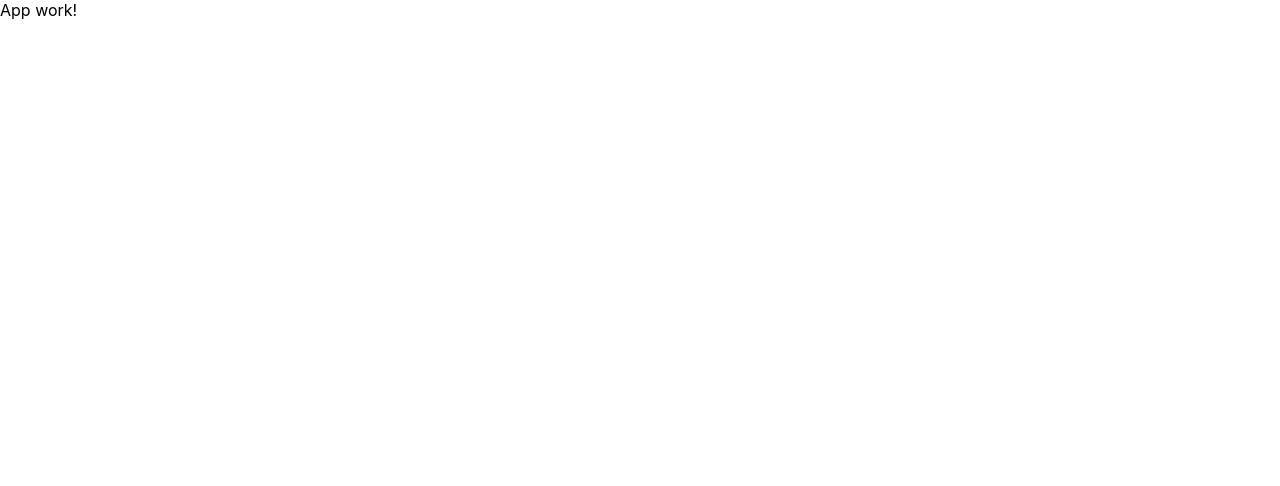
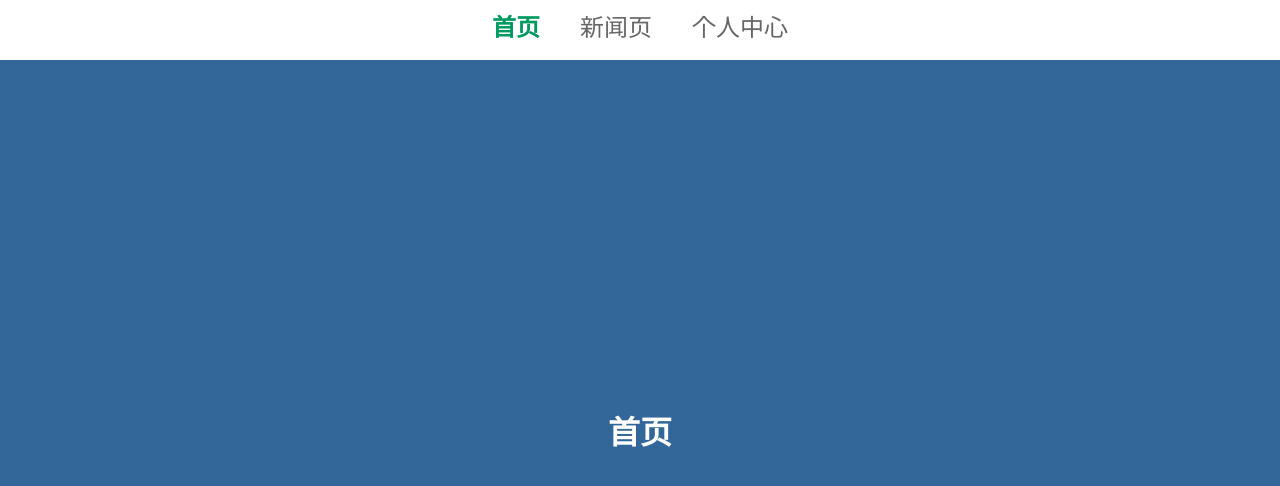
Before and after one commit to wcly/react-demo, a React (Create React App) app: page / in a window 1280 px wide. Shown: the top 486 px of the page. Built offline with nearby package versions, Linux system fonts and the light colour scheme.

Commit message:
路由切换动画组件

```diff
--- a/package.json
+++ b/package.json
@@ -6,10 +6,12 @@
     "@testing-library/jest-dom": "^4.2.4",
     "@testing-library/react": "^9.3.2",
     "@testing-library/user-event": "^7.1.2",
+    "animate.css": "^3.7.2",
     "react": "^16.12.0",
     "react-dom": "^16.12.0",
     "react-router-dom": "^5.1.2",
-    "react-scripts": "3.3.1"
+    "react-scripts": "3.3.1",
+    "react-transition-group": "^4.3.0"
   },
   "scripts": {
     "start": "react-scripts start",
--- /dev/null
+++ b/src/App.css
@@ -0,0 +1,12 @@
+.container{
+    position: relative;
+    min-height: 100vh;
+    overflow: hidden;
+}
+
+.content{
+    position: absolute;
+    top: 60px;
+    width: 100%;
+    bottom: 0;
+}
--- a/src/App.js
+++ b/src/App.js
@@ -1,8 +1,24 @@
 import React from 'react';
+import NavBar from './components/NavBar'
+import { BrowserRouter as Router } from 'react-router-dom'
+import Home from './pages/Home'
+import News from './pages/News'
+import Personal from './pages/Personal'
+import './App.css'
+import TransitionRoute from './components/TransitionRoute'
 
 function App() {
   return (
-    <div>App work!</div>
+    <div className="container">
+    <Router>
+      <NavBar />
+      <div className="content">
+        <TransitionRoute path="/" exact component={Home} />
+        <TransitionRoute path="/home" exact component={News} />
+        <TransitionRoute path="/personal" exact component={Personal} />
+      </div>
+    </Router>
+    </div>
   );
 }
 
--- /dev/null
+++ b/src/components/NavBar.css
@@ -0,0 +1,21 @@
+.navbar{
+    text-align: center;
+    border-bottom: 1px solid #f3f3f3;
+    box-shadow: 0px 2px 10px #ccc;
+    height: 60px;
+    line-height: 60px;
+}
+
+.navbar a{
+    text-decoration: none;
+    color: #666;
+    line-height: 24px;
+    font-size: 24px;
+    margin: 0 20px;
+    display: inline-block;
+}
+
+.navbar a.active{
+    color: #009a61;
+    font-weight: bold;
+}
--- /dev/null
+++ b/src/components/NavBar.js
@@ -0,0 +1,13 @@
+import React from 'react'
+import { NavLink } from 'react-router-dom'
+import './NavBar.css'
+
+export default function NavBar() {
+    return (
+        <nav className="navbar">
+            <NavLink to="/" exact>首页</NavLink>
+            <NavLink to="/home" exact>新闻页</NavLink>
+            <NavLink to="/personal" exact>个人中心</NavLink>
+        </nav>
+    )
+}
--- /dev/null
+++ b/src/components/TransitionRoute.js
@@ -0,0 +1,29 @@
+import React from 'react'
+import { Route } from 'react-router-dom'
+import 'animate.css'
+import { CSSTransition } from 'react-transition-group'
+
+export default function TransitionRoute(props) {
+    const { component: Component, ...rest } = props
+
+    return (
+        <Route {...rest}>
+            {({ match }) => {
+                return (
+                    <CSSTransition
+                        in={match ? true : false}
+                        timeout={1000}
+                        classNames={{
+                            enter: "animated fast zoomIn",
+                            exit: "animated fast zoomOut"
+                        }}
+                        mountOnEnter={true}
+                        unmountOnExit={true}
+                    >
+                        <Component />
+                    </CSSTransition>
+                )
+            }}
+        </Route>
+    )
+}
--- /dev/null
+++ b/src/pages/Home.js
@@ -0,0 +1,10 @@
+import React from 'react'
+import './common.css'
+
+export default function Home() {
+    return (
+        <div className="page home">
+            <h1>首页</h1>
+        </div>
+    )
+}
--- /dev/null
+++ b/src/pages/News.js
@@ -0,0 +1,10 @@
+import React from 'react'
+import './common.css'
+
+export default function News() {
+    return (
+        <div className="page news">
+            <h1>新闻</h1>
+        </div>
+    )
+}
--- /dev/null
+++ b/src/pages/Personal.js
@@ -0,0 +1,10 @@
+import React from 'react'
+import './common.css'
+
+export default function Personal() {
+    return (
+        <div className="page personal">
+            <h1>个人中心</h1>
+        </div>
+    )
+}
--- /dev/null
+++ b/src/pages/common.css
@@ -0,0 +1,26 @@
+.page {
+    text-align: center;
+    width: 100%;
+    height: 100%;
+    display: flex;
+    align-items: center;
+    justify-content: center;
+    position: absolute;
+}
+
+.page h1 {
+    margin: 0;
+    color: #fff;
+}
+
+.home {
+    background-color: #336699;
+}
+
+.news {
+    background-color: rgba(51, 102, 102);
+}
+
+.personal {
+    background-color: rgba(102, 51, 102);
+}
```
Also changed, not shown: 1 other file (tests, documents, lock files or other folders).
